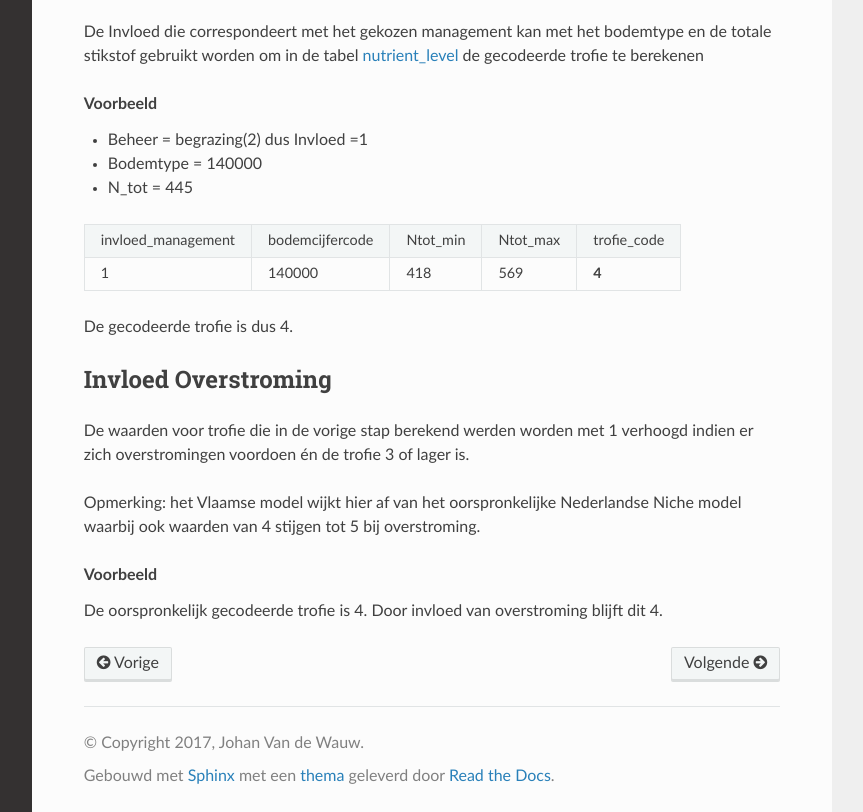
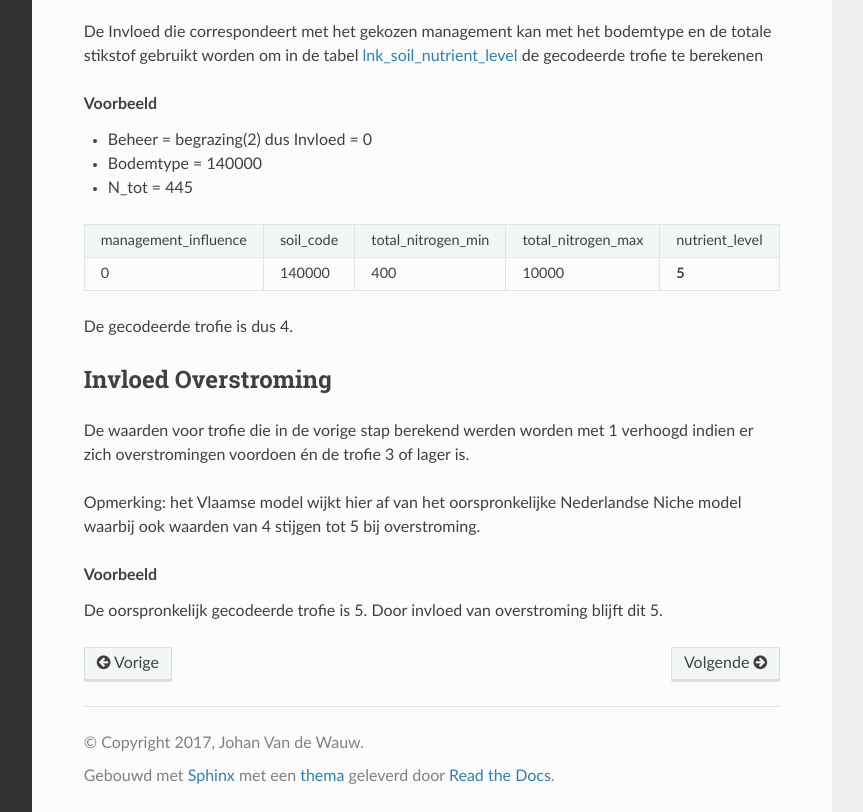
Before and after one commit to inbo/niche_vlaanderen, a Sphinx documentation site: the page built from docs/trofie.rst, in a window 1280 px wide and 1400 px high, scrolled down 1464 px, cut to the strip 588-1400 px from the top of the window. Shown: the whole strip, without its empty margins (268-1131 px from the left). Built offline with Sphinx 7.4.7 and the Read the Docs theme 2.0.0, drawn with Linux system fonts in a browser that asks for light colours.

Commit message:
Fix nutrient level test/documentation

```diff
--- a/docs/trofie.rst
+++ b/docs/trofie.rst
@@ -89,19 +89,19 @@ Mogelijke waarden van beheer worden gegeven in de tabel `Management <https://git
   :file: ../SystemTables/management.csv
 
 
-De Invloed die correspondeert met het gekozen management kan met het bodemtype en de totale stikstof gebruikt worden om in de tabel `nutrient_level <https://github.com/inbo/niche_vlaanderen/blob/master/SystemTables/nutrient_level.csv>`_ de gecodeerde trofie te berekenen
+De Invloed die correspondeert met het gekozen management kan met het bodemtype en de totale stikstof gebruikt worden om in de tabel `lnk_soil_nutrient_level <https://github.com/inbo/niche_vlaanderen/blob/master/SystemTables/lnk_soil_nutrient_level.csv>`_ de gecodeerde trofie te berekenen
 
 .. topic:: Voorbeeld
 
-  * Beheer = begrazing(2) dus Invloed =1
+  * Beheer = begrazing(2) dus Invloed = 0
   * Bodemtype = 140000
   * N_tot = 445
 
-  ================== =============== ======== ======== ===========
-  invloed_management bodemcijfercode Ntot_min Ntot_max trofie_code
-  ------------------ --------------- -------- -------- -----------
-  1                  140000          418      569         **4**
-  ================== =============== ======== ======== ===========
+  ==================== ========= ================== ================== ===========
+  management_influence soil_code total_nitrogen_min total_nitrogen_max nutrient_level
+  -------------------- --------- ------------------ ------------------ -----------
+  0                    140000    400                10000                 **5**
+  ==================== ========= ================== ================== ===========
 
   De gecodeerde trofie is dus 4.
 
@@ -114,5 +114,5 @@ Opmerking: het Vlaamse model wijkt hier af van het oorspronkelijke Nederlandse N
 
 .. topic:: Voorbeeld
 
-  De oorspronkelijk gecodeerde trofie is 4.
-  Door invloed van overstroming blijft dit 4.
+  De oorspronkelijk gecodeerde trofie is 5.
+  Door invloed van overstroming blijft dit 5.
```
Also changed, not shown: 1 other file.
